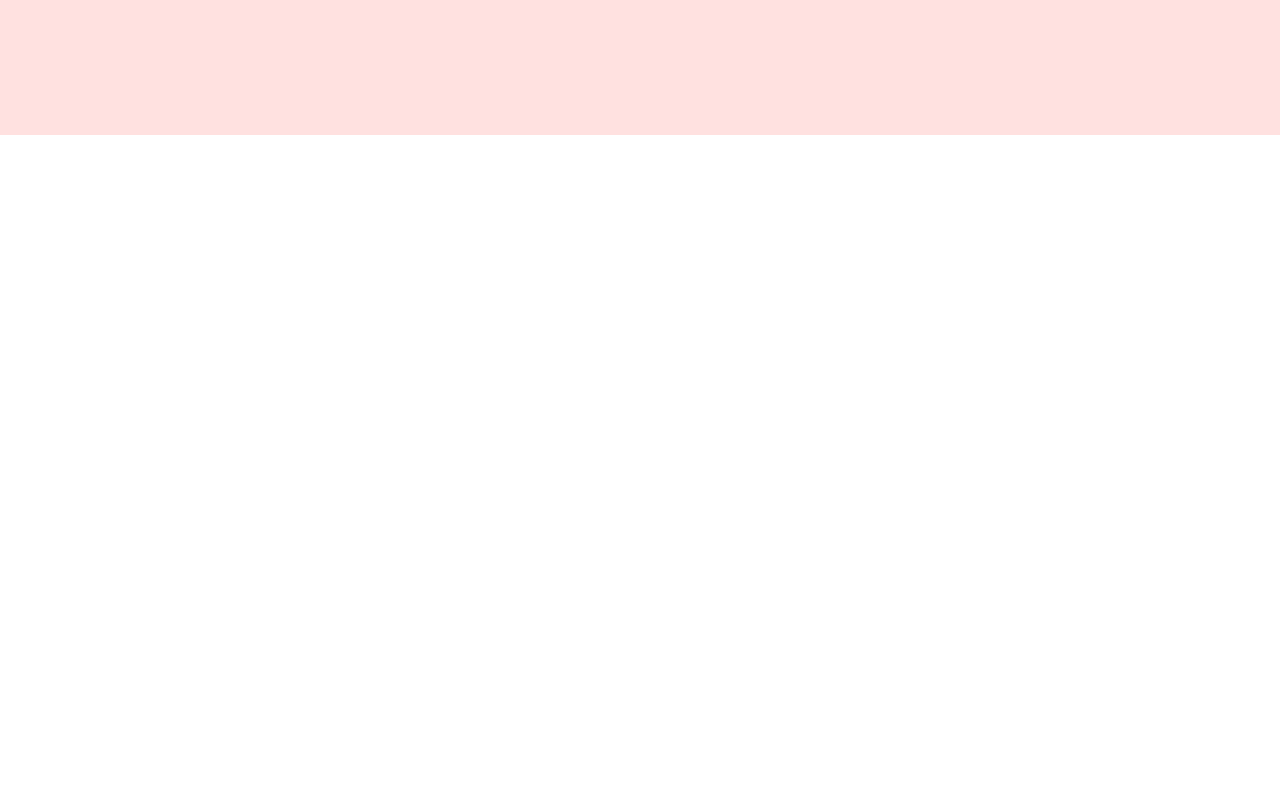
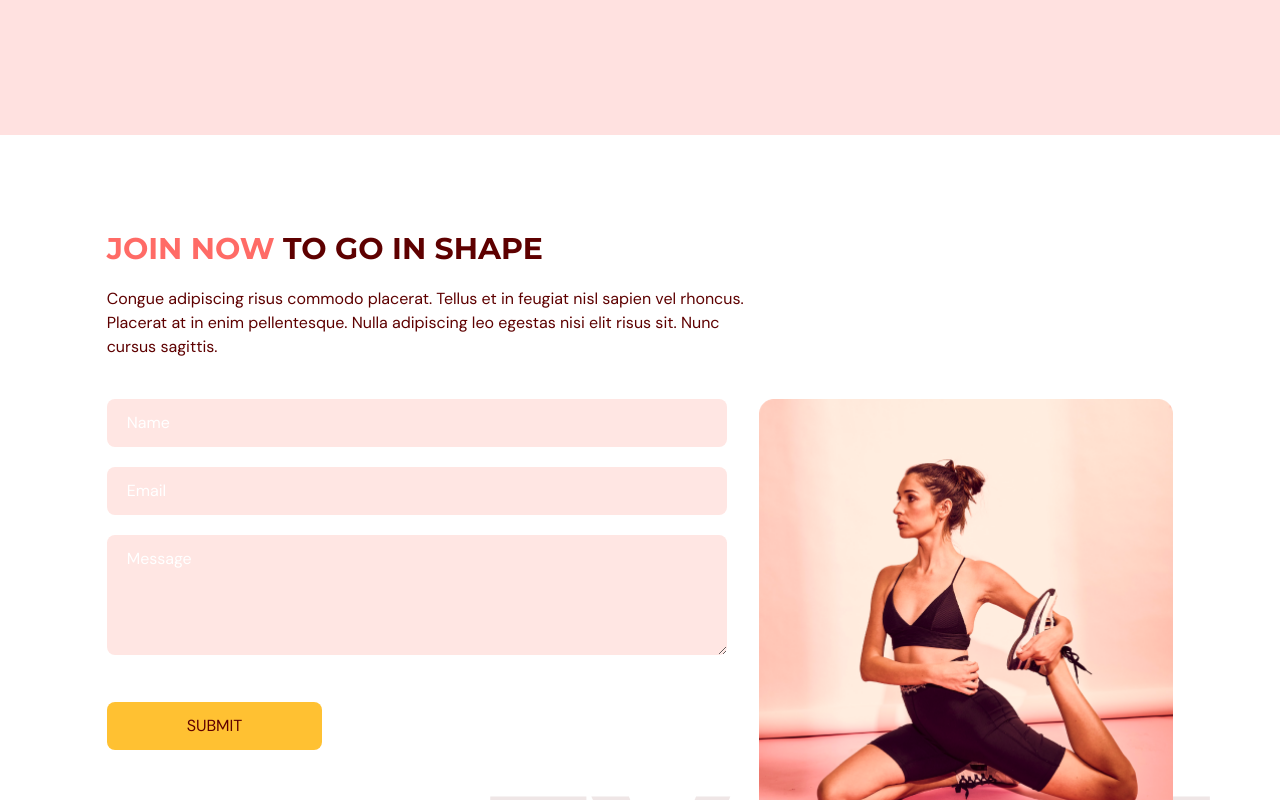
Before and after one commit to AhmidouA/Project_Gym, a React (Vite) app: page / in a window 1280 px wide. Shown: the part 3220-4020 px from the top of the page. Before the commit the page ends 3355 px from the top, so only its background shows below. Built offline with nearby package versions, Linux system fonts and the light colour scheme.

Commit message:
ContactUs Section HomePage Done

```diff
--- a/package.json
+++ b/package.json
@@ -14,7 +14,8 @@
     "framer-motion": "^10.16.16",
     "react": "^18.2.0",
     "react-anchor-link-smooth-scroll": "^1.0.12",
-    "react-dom": "^18.2.0"
+    "react-dom": "^18.2.0",
+    "react-hook-form": "^7.49.2"
   },
   "devDependencies": {
     "@types/node": "^20.10.5",
--- a/src/App.tsx
+++ b/src/App.tsx
@@ -2,6 +2,7 @@
 import Home from '@/scenes/home';
 import Benefits from '@/scenes/benefits';
 import OurClasses from '@/scenes/ourClasses';
+import ContactUs from '@/scenes/contactUs';
 import { useEffect, useState } from 'react';
 import { SelectedPage } from '@/shared/types';
 
@@ -38,6 +39,7 @@
       <Home setSelectedPage={setSelectedPage}/>
       <Benefits setSelectedPage={setSelectedPage}/>
       <OurClasses setSelectedPage={setSelectedPage} />
+      <ContactUs setSelectedPage={setSelectedPage} />
     </div>
 
   )
--- /dev/null
+++ b/src/scenes/contactUs/index.tsx
@@ -0,0 +1,145 @@
+import { useForm } from 'react-hook-form';
+import { SelectedPage } from '@/shared/types';
+import { motion } from 'framer-motion';
+import ContactUsPageGraphic from "@/assets/ContactUsPageGraphic.png";
+import Htext from '@/shared/Htext';
+
+
+
+
+type Props = {
+  setSelectedPage: (value: SelectedPage) => void;
+}
+
+function ContactUs({setSelectedPage}: Props) {
+
+  const inputStyles = `mb-5 w-full rounded-lg bg-primary-300
+  px-5 py-3 placeholder-white`;
+
+  const {register, trigger, formState:{ errors }} = useForm()
+
+  const onSubmit =async (e: any) => {
+    const isValid = await trigger();
+    if(!isValid) {
+      e.preventDefault();
+    }
+
+  }
+  return (
+    <section id="contactus" className='mx-auto w-5/6 pt-24 pb-32'>
+      <motion.div onViewportEnter={()=> setSelectedPage(SelectedPage.ContactUs)}>
+        {/* Header */}
+        <motion.div className='md:w-3/5'
+        initial="hidden"
+        whileInView="visible"
+        viewport={{once: true, amount: 0.5}}
+        transition={{duration: 0.5}}
+        variants={{
+            hidden: {opacity: 0, x: -100},
+            visible: {opacity: 1, x: 0},
+        }}
+        >
+          <Htext>
+            <span className='text-primary-500'>JOIN NOW</span> TO GO IN SHAPE
+          </Htext>
+          <p className='my-5'>
+            Congue adipiscing risus commodo placerat. Tellus et in feugiat nisl
+            sapien vel rhoncus. Placerat at in enim pellentesque. Nulla
+            adipiscing leo egestas nisi elit risus sit. Nunc cursus sagittis.
+          </p>
+        </motion.div>
+
+        {/* Form and Image */}
+        <div className='mt-10 justify-between gap-8 md:flex'>
+          <motion.div
+            className="mt-10 basis-3/5 md:mt-0"
+            initial="hidden"
+            whileInView="visible"
+            viewport={{once: true, amount: 0.5}}
+            transition={{duration: 0.5}}
+            variants={{
+                hidden: {opacity: 0, y: 50},
+                visible: {opacity: 1, y: 0},
+            }}
+          >
+            <form
+              target='_blank'
+              onSubmit={onSubmit}
+              action='https://formsubmit.co/your@email.com'
+              method='POST'
+            >
+              <input
+                className={inputStyles}
+                type='text'
+                placeholder='Name'
+                {...register("name", { required: true, maxLength:100})}
+              />
+              {errors.name && (
+                <p className='mt-1 text-primary-500'>
+                  {errors.name.type === "required" && "this field is required."}
+                  {errors.name.type === "maxLength" && "Max Length is 100 char."}
+                </p>
+              )}
+
+              <input
+                className={inputStyles}
+                type='text'
+                placeholder='Email'
+                {...register("email", { required: true, pattern: /^[A-Z0-9._%+-]+@[A-Z0-9.-]+\.[A-Z]{2,}$/i,})}
+              />
+              {errors.email && (
+                <p className='mt-1 text-primary-500'>
+                  {errors.email.type === "required" && "this field is required."}
+                  {errors.email.type === "pattern" && "Invalid Email adress."}
+                </p>
+              )}
+
+              <textarea
+                className={inputStyles}
+                rows={4}
+                cols={50}
+                placeholder='Message'
+                {...register("message", { required: true, maxLength:2000})}
+              />
+              {errors.message && (
+                <p className='mt-1 text-primary-500'>
+                  {errors.message.type === "required" && "this field is required."}
+                  {errors.message.type === "maxLength" && "Max Length is 2000 char."}
+                </p>
+              )}
+
+              <button className="mt-5 rounded-lg bg-secondary-500 px-20 py-3 transition duration-500 hover:text-white"
+                type='submit'
+                >
+                SUBMIT
+              </button>
+            </form>
+          </motion.div>
+
+          <motion.div className='relative mt-16 basis-2/5 md:mt-0'
+          initial="hidden"
+          whileInView="visible"
+          viewport={{once: true, amount: 0.5}}
+          transition={{delay: 0.2, duration: 0.5}}
+          variants={{
+              hidden: {opacity: 0, x: -100},
+              visible: {opacity: 1, x: 0},
+          }}
+          >
+             <div
+             className="w-full before:absolute before:-bottom-20 before:-right-10 before:z-[-1] md:before:content-evolvetext">
+              <img className='w-full' alt='contact-us-page-graphic'
+              src={ContactUsPageGraphic}
+              />
+            </div>
+
+          </motion.div>
+        </div>
+
+      </motion.div>
+
+    </section>
+  )
+}
+
+export default ContactUs;
```
Also changed, not shown: 1 other file (tests, documents, lock files or other folders).
